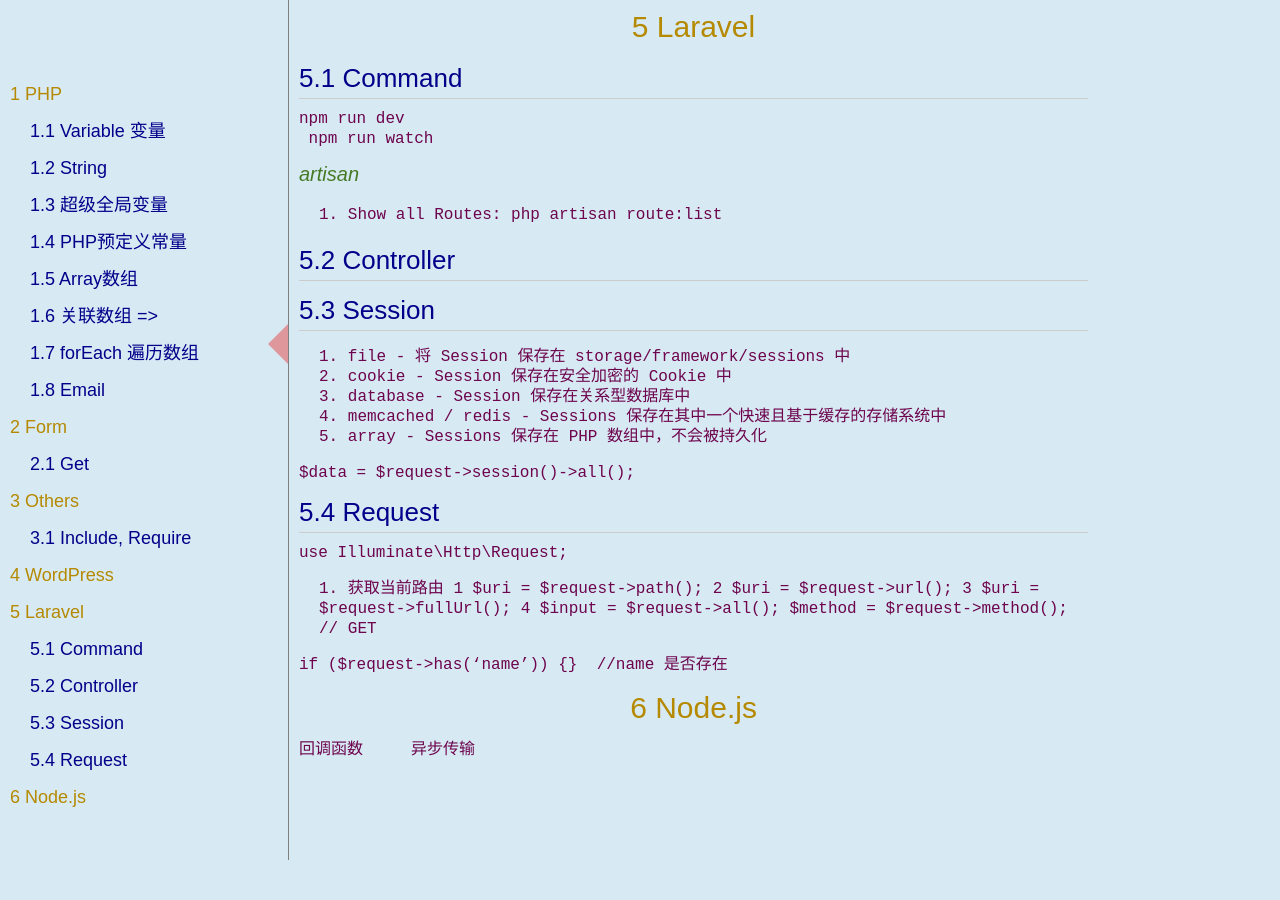
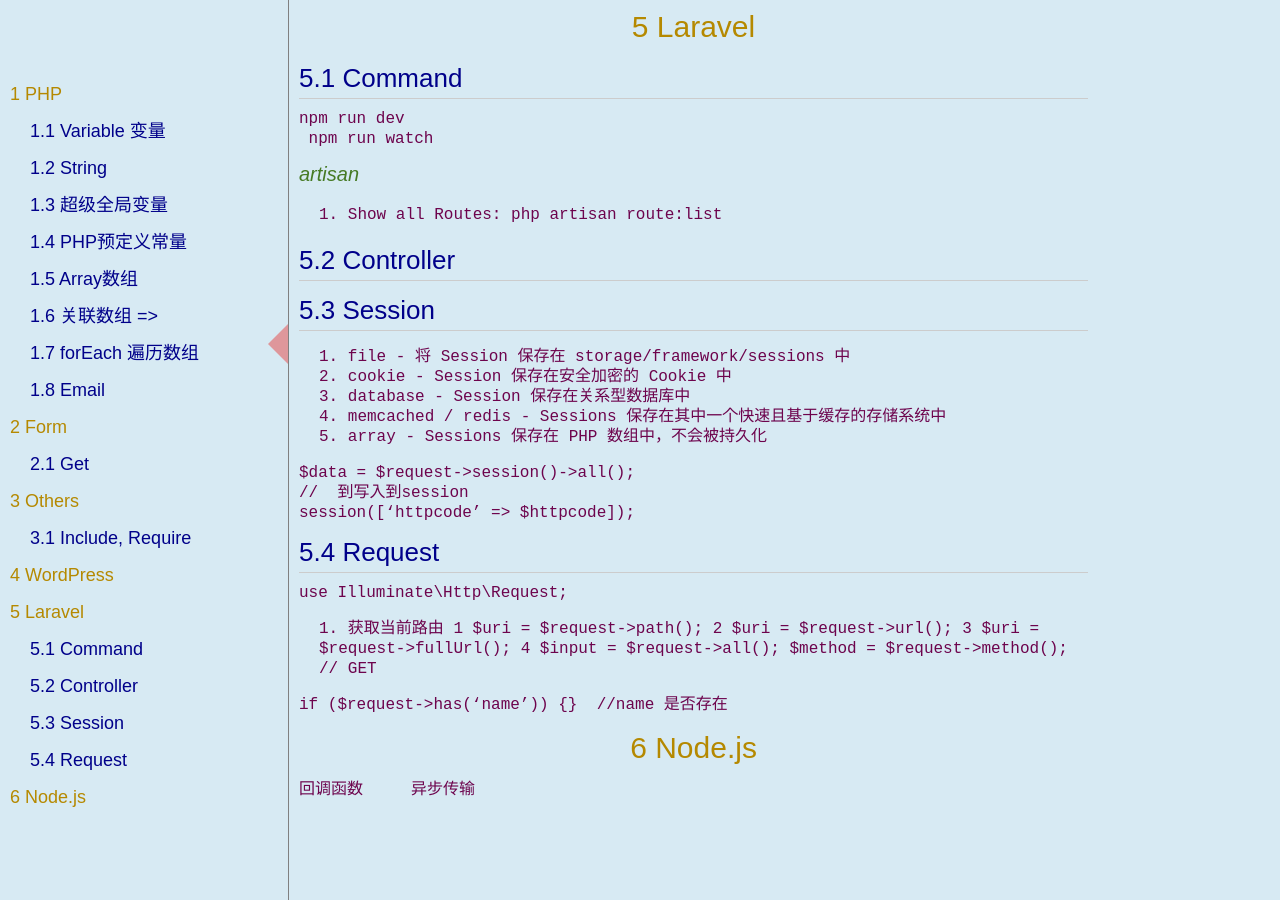
Before and after one commit to rfd3344a/rfd3344.github.io, a Jekyll site: the page built from notes/PHP_Node.md, in a window 1280 px wide and 900 px high, scrolled down 5152 px. Built offline with Jekyll 4.4.1, drawn with Linux system fonts in a browser that asks for light colours; nearby versions of some CDN libraries; some web fonts are replaced; our own code applies the rules of GitHub Pages for plain Markdown files; before the commit the page ends 6012 px from its top, so only the background shows below that.

Commit message:
Update PHP_Node.md

```diff
--- a/notes/PHP_Node.md
+++ b/notes/PHP_Node.md
@@ -253,10 +253,9 @@
 5.  array - Sessions 保存在 PHP 数组中，不会被持久化
 
 
-
 $data = $request->session()->all();
-
-
+//  到写入到session
+session(['httpcode' => $httpcode]);
 
 
 ## Request
```
